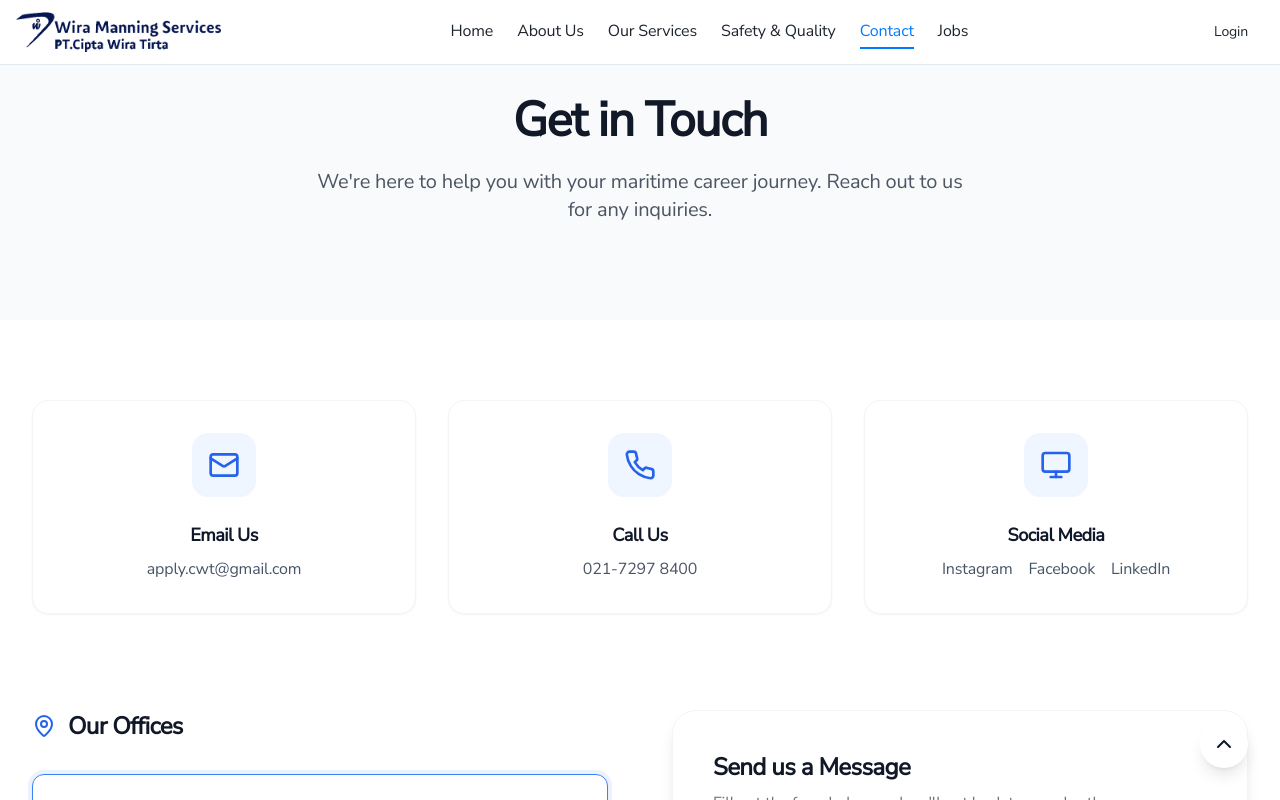
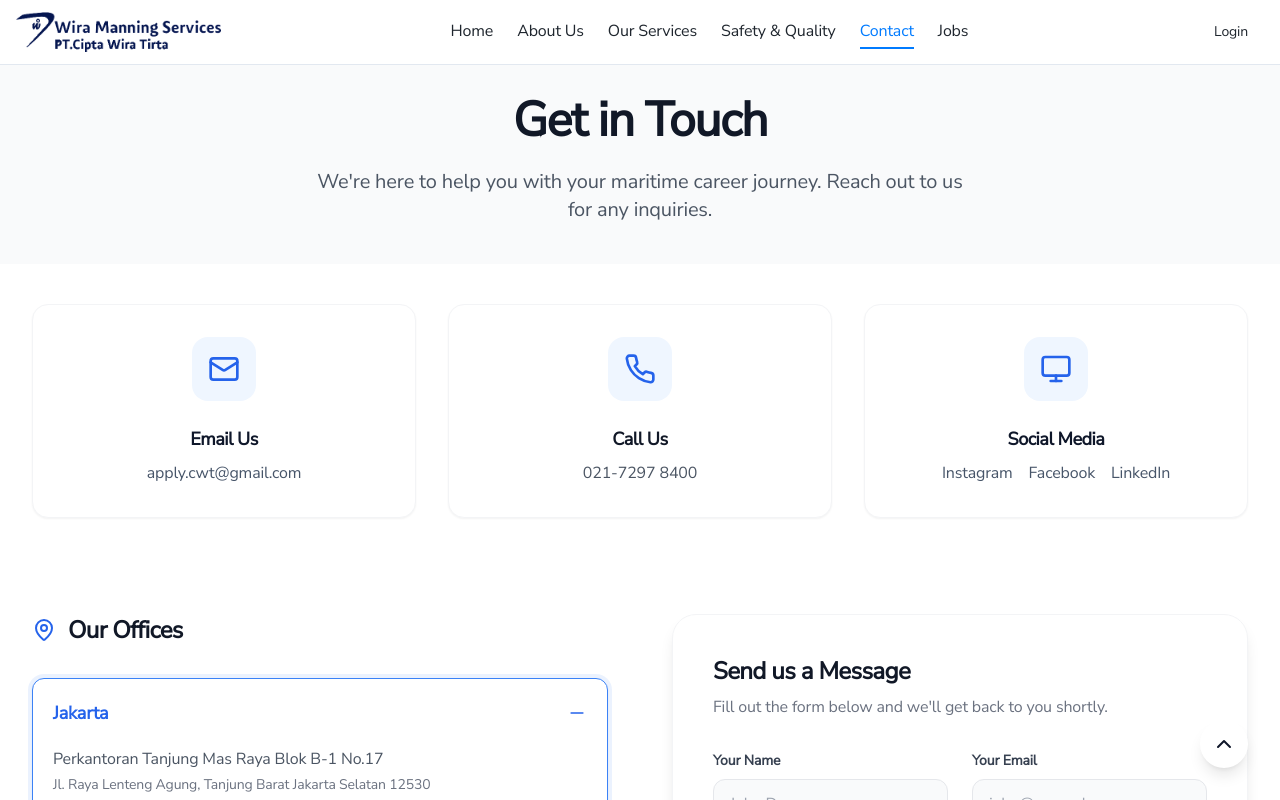
Before and after one commit to failamir/prd-vision-clone, a React (Vite) app: page /contact in a window 1280 px wide. Shown: the top 800 px of the page. Built offline with nearby package versions, Linux system fonts and the light colour scheme; the HTML template or start-up script is replaced by a standard one.

Commit message:
Adjust padding in ContactPage sections
Updated the padding classes for the hero and contact sections in ContactPage.tsx to improve spacing and layout consistency.

```diff
--- a/src/pages/pages/ContactPage.tsx
+++ b/src/pages/pages/ContactPage.tsx
@@ -103,7 +103,7 @@ const ContactPage: React.FC = () => {
       <Navbar />
 
       {/* Hero Section */}
-      <section className="relative py-24 bg-gray-50 overflow-hidden">
+      <section className="relative pt-24 pb-10 bg-gray-50 overflow-hidden">
         <div className="absolute inset-0 bg-grid-gray-200 [mask-image:linear-gradient(0deg,white,rgba(255,255,255,0.6))] -z-10" />
         <div className="max-w-7xl mx-auto px-4 sm:px-6 lg:px-8 text-center relative z-10">
           <FadeIn direction="up">
@@ -116,7 +116,7 @@ const ContactPage: React.FC = () => {
       </section>
 
       {/* Contact Section */}
-      <section className="py-20">
+      <section className="pt-10 pb-20">
         <div className="max-w-7xl mx-auto px-4 sm:px-6 lg:px-8">
 
           <div className="grid grid-cols-1 lg:grid-cols-3 gap-12 mb-24">
```
